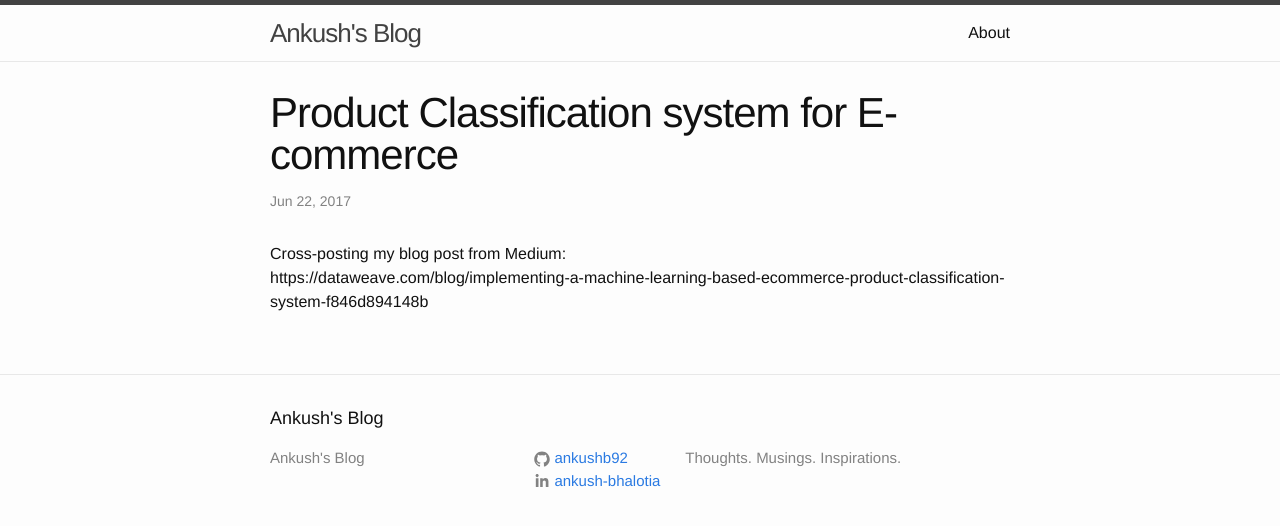
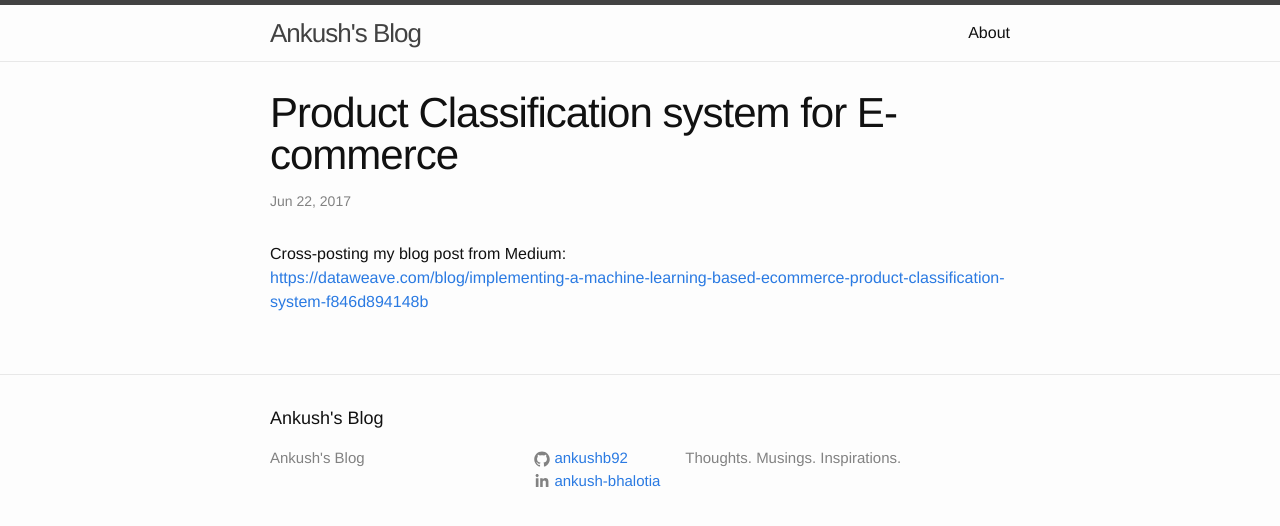
Before and after one commit to ankushb92/ankushb92.github.io, a Jekyll site: the page built from _posts/2017-06-22-ecom-product-classification-system.markdown, in a window 1280 px wide. Shown: the top 526 px of the page. Built offline with Jekyll 4.4.1, drawn with Linux system fonts in a browser that asks for light colours; nearby versions of some CDN libraries.

Commit message:
Update 2017-06-22-ecom-product-classification-system.markdown

```diff
--- a/_posts/2017-06-22-ecom-product-classification-system.markdown
+++ b/_posts/2017-06-22-ecom-product-classification-system.markdown
@@ -6,4 +6,4 @@ full-width: true
 ---
 
 Cross-posting my blog post from Medium:
-https://dataweave.com/blog/implementing-a-machine-learning-based-ecommerce-product-classification-system-f846d894148b
+<https://dataweave.com/blog/implementing-a-machine-learning-based-ecommerce-product-classification-system-f846d894148b>
```
